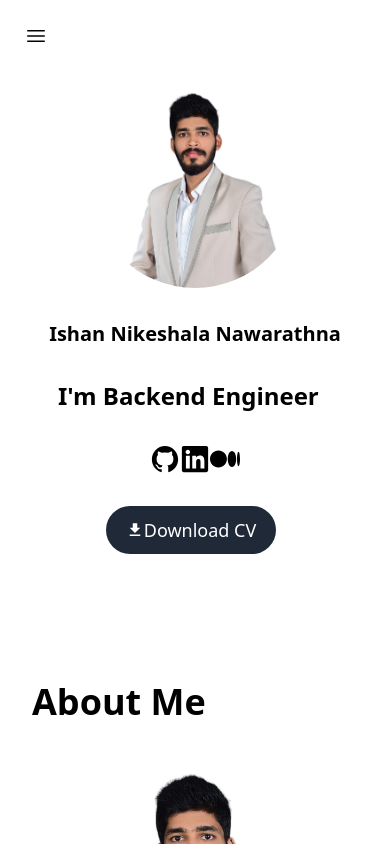
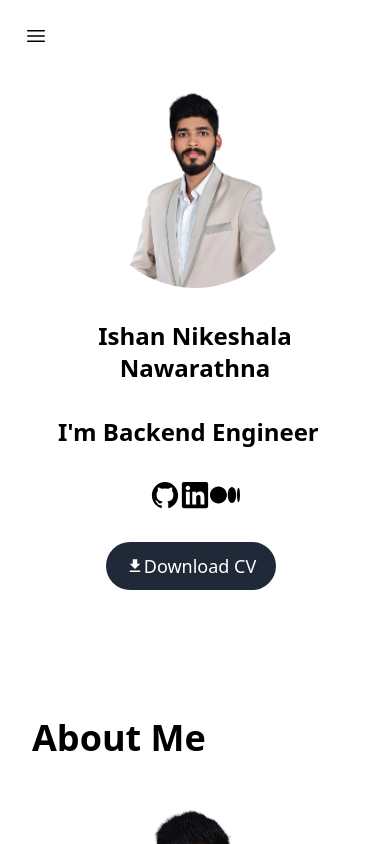
Before and after one commit to IshanNikeshalaNawarathna/ishannikeshala, a React (Create React App) app: page / in a window 390 px wide. Shown: the top 844 px of the page. Built offline with nearby package versions, Linux system fonts and the light colour scheme.

Commit message:
design update

```diff
--- a/src/page/Hero.js
+++ b/src/page/Hero.js
@@ -17,7 +17,7 @@ export const Hero = () => {
               <img src={img} className='lg:h-80 lg:w-80 h-52 w-52 rounded-full' />
             </div>
             <div className='mt-8'>
-              <p className='lg:text-5xl text-xl font-bold'>Ishan Nikeshala Nawarathna</p>
+              <p className='lg:text-5xl text-2xl font-bold'>Ishan Nikeshala Nawarathna</p>
             </div>
             <div className=' mt-8'>
             <TypeAnimation
```
